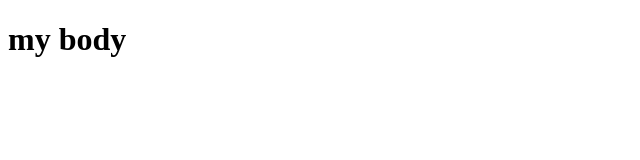
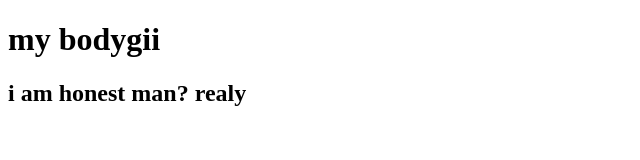
Before and after one commit to nihalncm/my-website, a plain HTML site: page index.html in a window 1280 px wide. Shown: the whole page, without its empty margins (0-640 px from the left). Drawn offline with Linux system fonts and the light colour scheme.

Commit message:
learned github

```diff
--- a/index.html
+++ b/index.html
@@ -6,6 +6,7 @@
     <title>Document</title>
 </head>
 <body>
-    <h1>my body</h1>
+    <h1>my bodygii</h1>
+    <h2>i am honest man? realy</h2>
 </body>
 </html>
```
